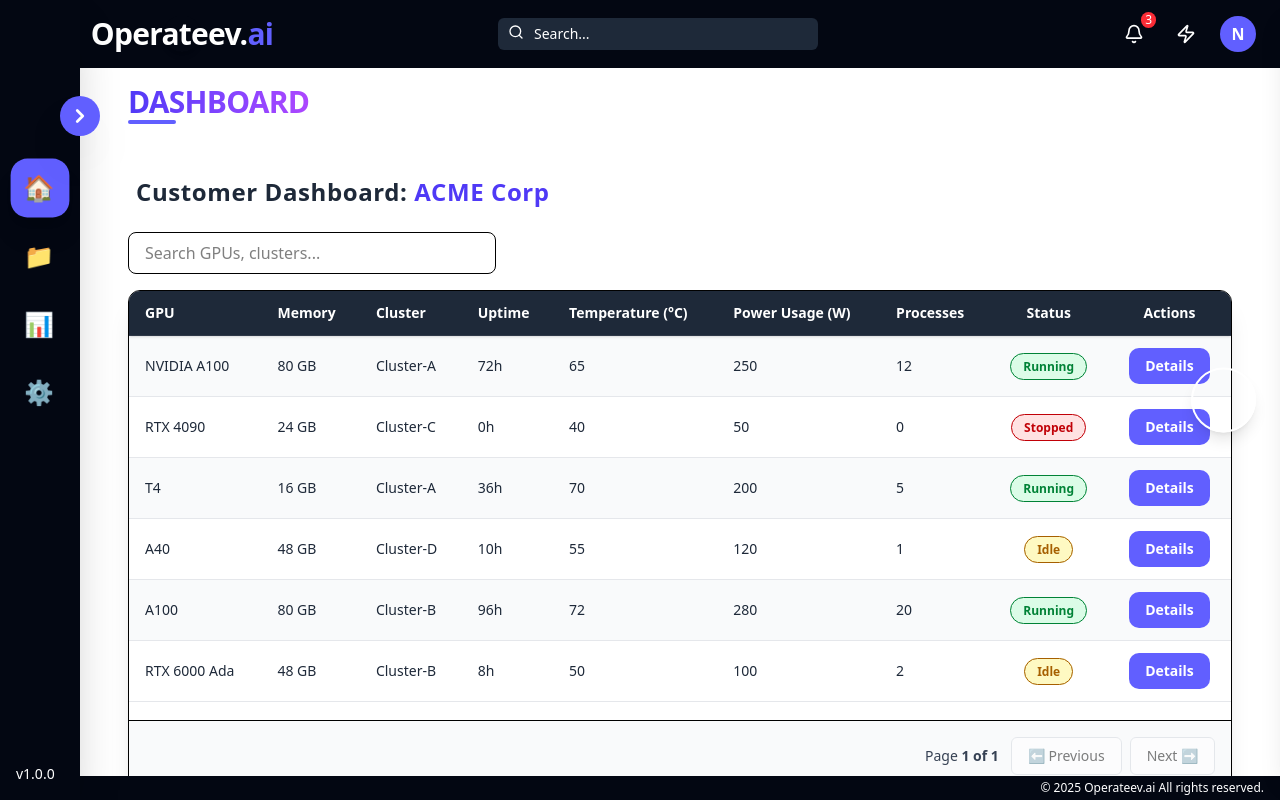
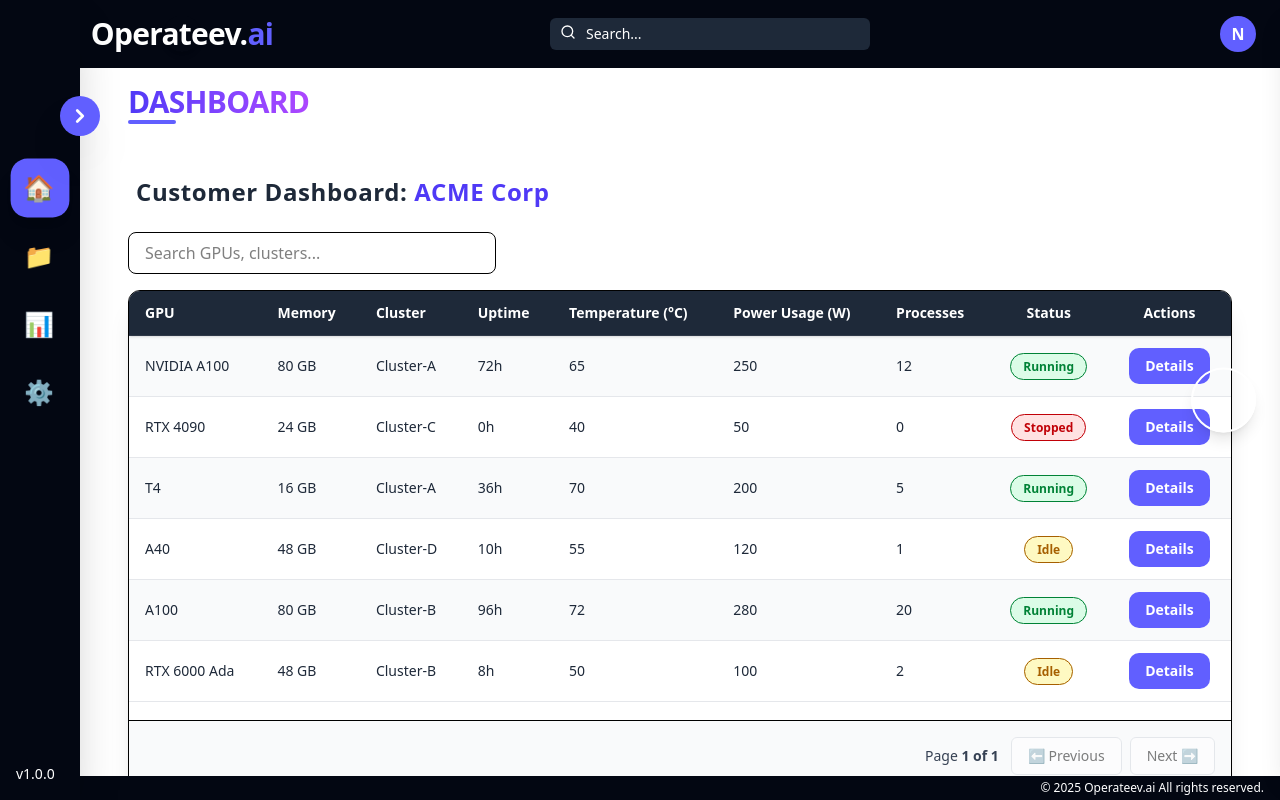
Before and after one commit to argadenil/operateev-ai, a Next.js app: page /dashboard in a window 1280 px wide. Built offline with nearby package versions, Linux system fonts and the light colour scheme; grey boxes are pictures that could not be loaded.

Commit message:
commented notifications& quick actions

```diff
--- a/app/components/header.tsx
+++ b/app/components/header.tsx
@@ -73,7 +73,7 @@ export default function Header({
       {/* Right - Actions */}
       <div className="flex items-center space-x-4">
         {/* Notifications */}
-        <div className="relative">
+        {/* <div className="relative">
           <button
             className="relative p-2 rounded-full hover:bg-gray-800 transition"
             onClick={() => setNotificationsOpen(!notificationsOpen)}
@@ -95,10 +95,10 @@ export default function Header({
               ))}
             </div>
           )}
-        </div>
+        </div> */}
 
         {/* Quick Actions */}
-        <div className="relative">
+        {/* <div className="relative">
           <button
             className="p-2 rounded-full hover:bg-gray-800 transition"
             onClick={() => setQuickActionOpen(!quickActionOpen)}
@@ -118,7 +118,7 @@ export default function Header({
               ))}
             </div>
           )}
-        </div>
+        </div> */}
 
         {/* Profile */}
         <div className="relative" ref={dropdownRef}>
```
